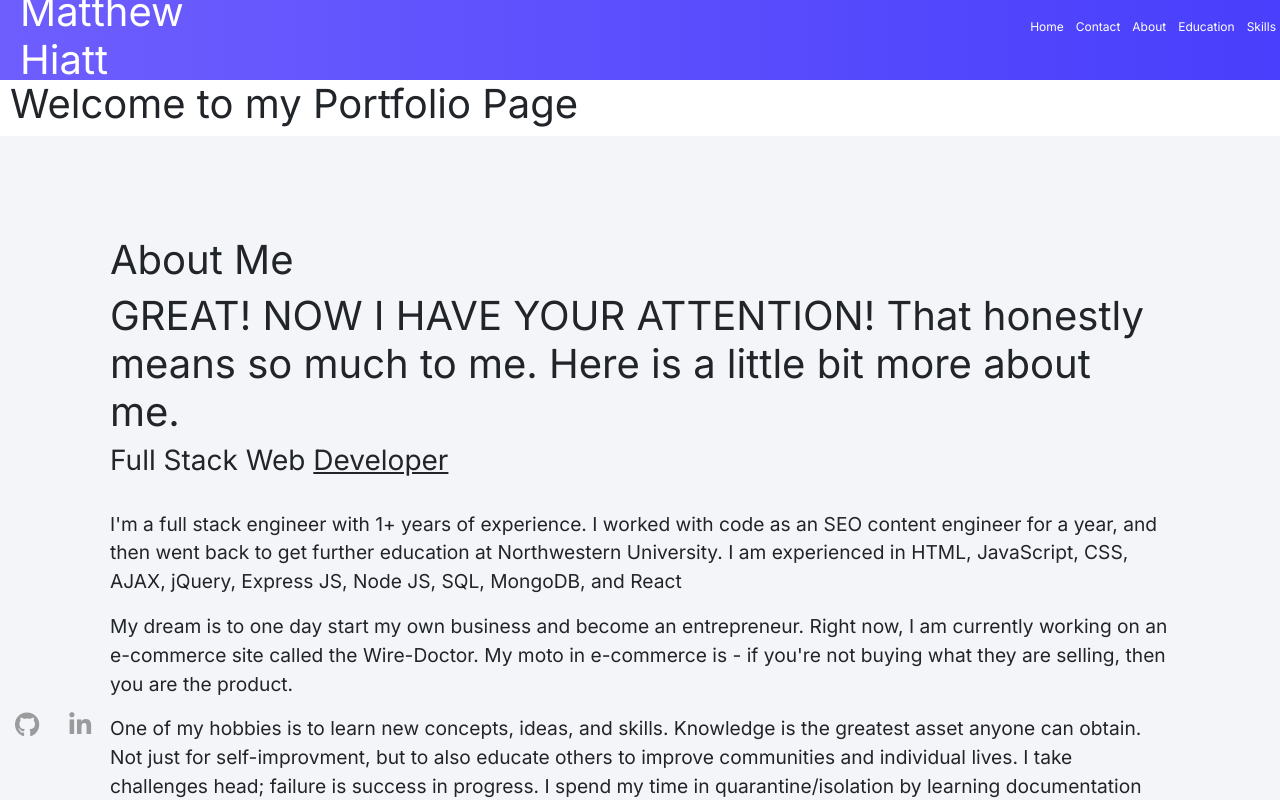
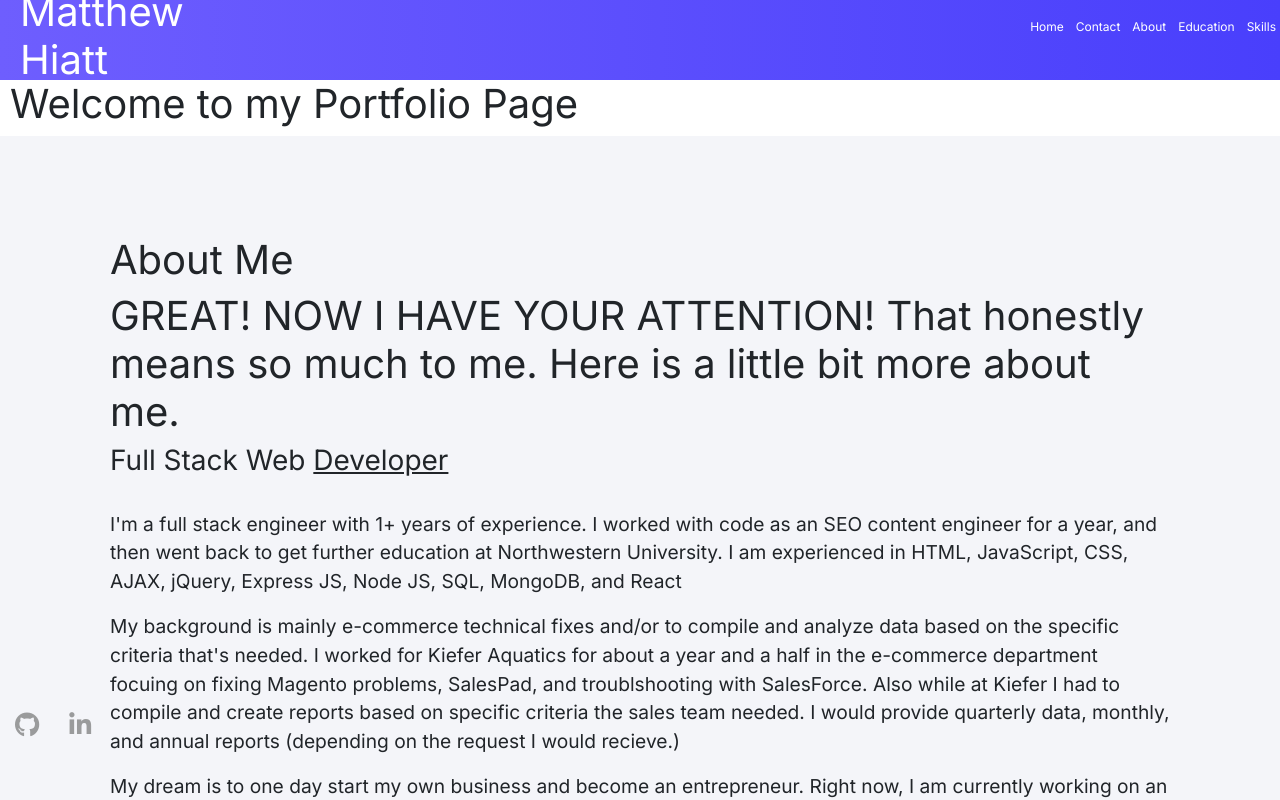
Before and after one commit to matthiatt/React-Portfolio, a React (Create React App) app: page /about in a window 1280 px wide. Shown: the top 800 px of the page. Built offline with nearby package versions, Linux system fonts and the light colour scheme.

Commit message:
new edits

```diff
--- a/src/Pages/about.js
+++ b/src/Pages/about.js
@@ -20,6 +20,10 @@ class About extends Component {
           further education at Northwestern University. I am experienced in
           HTML, JavaScript, CSS, AJAX, jQuery, Express JS, Node JS, SQL,
           MongoDB, and React
+        </p>
+
+        <p>
+          My background is mainly e-commerce technical fixes and/or to compile and analyze data based on the specific criteria that's needed.  I worked for Kiefer Aquatics for about a year and a half in the e-commerce department focuing on fixing Magento problems, SalesPad, and troublshooting with SalesForce.  Also while at Kiefer I had to compile and create reports based on specific criteria the sales team needed. I would provide quarterly data, monthly, and annual reports (depending on the request I would recieve.)
         </p>
 
         <p>
```
